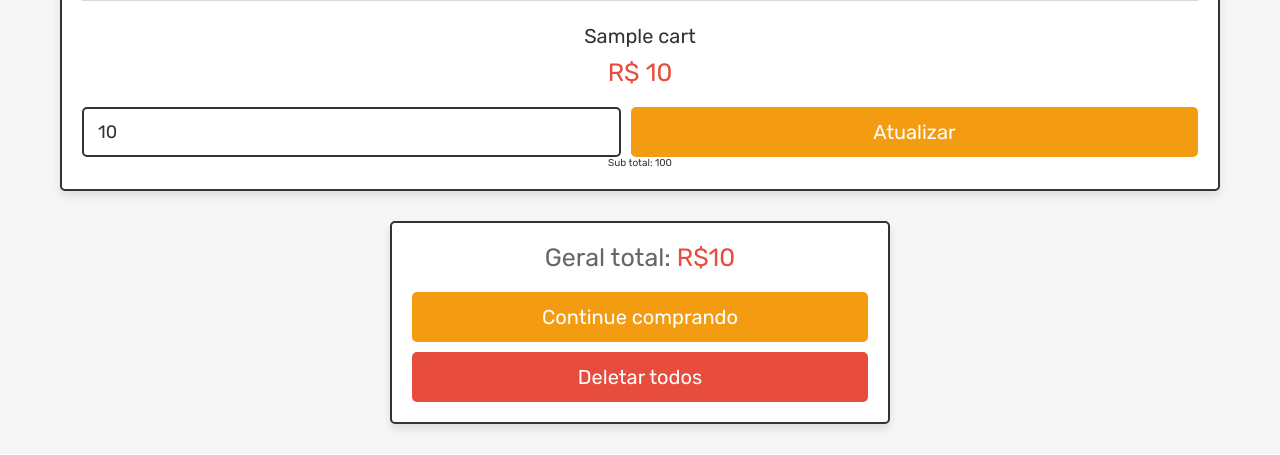
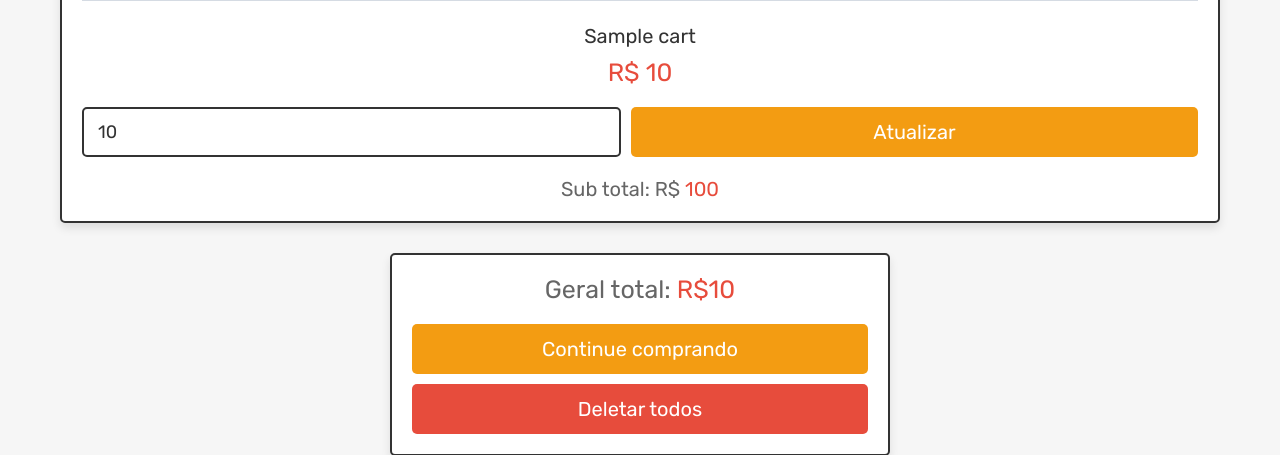
Before and after one commit to programer-Glei/Pjt_Quitanda, a PHP site: page /cart.php in a window 1280 px wide. Shown: the part 1019-1474 px from the top of the page. Run offline with PHP 8.4, Linux system fonts and the light colour scheme; the visitor is signed in with stand-in values (Sample User, id 1); tables that the repository leaves empty or names only in its code hold one stand-in row (values such as "Sample post"); grey boxes marked "Sample" are stand-in pictures; some libraries are stand-ins or nearby versions.

Commit message:
proximo comit

```diff
--- a/cart.php
+++ b/cart.php
@@ -41,7 +41,7 @@ if(!isset($user_id)){
                 <img src="uploaded_img/<?= $fetch_cart['image']; ?>" alt="">
                 <div class="name"><?= $fetch_cart['name']; ?></div>
                 <div class="price">R$ <?= $fetch_cart['price']; ?></div>
-                <input type="hidden" name="pid" value="<?= $fetch_cart['id'];?>">
+                <input type="hidden" name="pid" value="<?= $fetch_cart['pid'];?>">
                 <input type="hidden" name="p_name" value="<?= $fetch_cart['name'];?>">
                 <input type="hidden" name="p_price" value="<?= $fetch_cart['price'];?>">
                 <input type="hidden" name="p_image" value="<?= $fetch_cart['image'];?>">
@@ -49,7 +49,7 @@ if(!isset($user_id)){
                     <input type="number" min="1" value="<?= $fetch_cart['quantity'] ?>" class="qty" name="p_qty">
                     <input type="submit" value="Atualizar" name="update_qty" class="option-btn">
                 </div>
-                <div class="sub-total"> Sub total: <span><?=$sub_total =  ($fetch_cart['price'] * $fetch_cart['quantity']);?></span> </div>
+                <div class="sub-total"> Sub total: R$ <span><?=$sub_total =  ($fetch_cart['price'] * $fetch_cart['quantity']);?></span> </div>
             </form>
             <?php
                 $grand_total += $fetch_cart['price'];
--- a/css/estilo.css
+++ b/css/estilo.css
@@ -1336,6 +1336,16 @@ section {
   width: 100%;
 }
 
+.shopping-cart .box-container .box .sub-total {
+  margin-top: 2rem;
+  font-size: 2rem;
+  color: #666;
+}
+
+.shopping-cart .box-container .box .sub-total span {
+  color: #e74c3c;
+}
+
 .shopping-cart .cart-total {
   max-width: 50rem;
   margin: 0 auto;
--- a/css/estilo.scss
+++ b/css/estilo.scss
@@ -1174,6 +1174,16 @@ section{
                 border: $border;
                 width: 100%;
             }
+
+            .sub-total{
+                margin-top: 2rem;
+                font-size: 2rem;
+                color: $light-color;
+
+                span{
+                    color: $--red;
+                }
+            }
         }
     }
 
--- a/wishlist.php
+++ b/wishlist.php
@@ -92,7 +92,7 @@ if(isset($_GET['delete_all'])){
                 <div class="name"><?= $fetch_wishlist['name']; ?></div>
                 <div class="price">R$ <?= $fetch_wishlist['price']; ?></div>
                 <input type="number"  value="1" class="qty" name="p_qty">
-                <input type="hidden" name="pid" value="<?= $fetch_wishlist['id'];?>">
+                <input type="hidden" name="pid" value="<?= $fetch_wishlist['pid'];?>">
                 <input type="hidden" name="p_name" value="<?= $fetch_wishlist['name'];?>">
                 <input type="hidden" name="p_price" value="<?= $fetch_wishlist['price'];?>">
                 <input type="hidden" name="p_image" value="<?= $fetch_wishlist['image'];?>">
```
Also changed, not shown: 1 other file.
